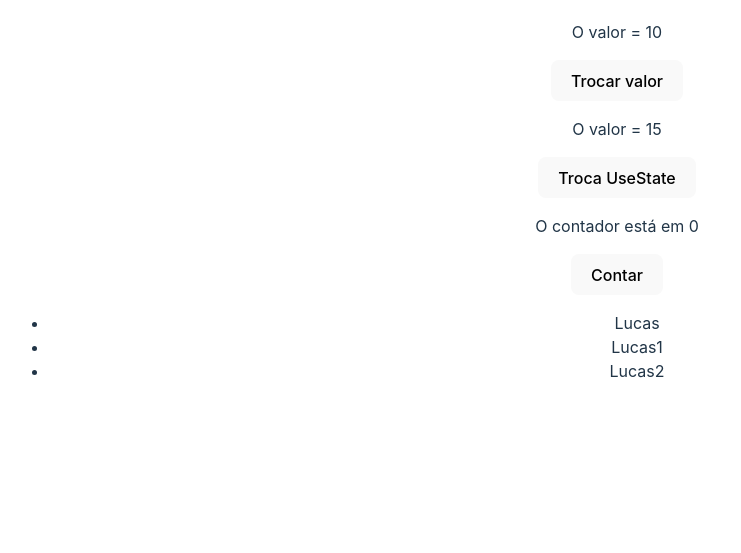
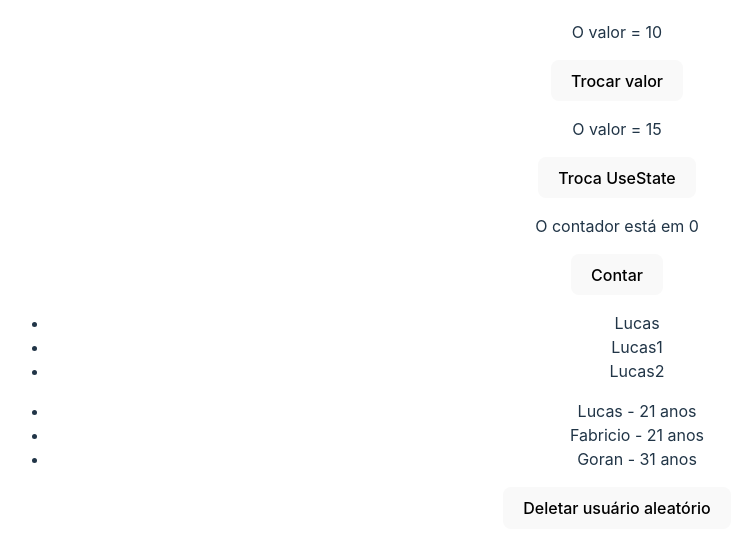
Before and after one commit to TomoriComAncora/formacao_front-end_react, a React (Vite) app in the folder 3_AVANÇANDO_EM_REACT/avancando/: page / in a window 1280 px wide. Shown: the part 1007-1560 px from the top of the page, without its empty margins (23-764 px from the left). Built offline with nearby package versions, Linux system fonts and the light colour scheme.

Commit message:
Renderizando listas

```diff
--- a/3_AVANÇANDO_EM_REACT/avancando/src/components/ListRender.jsx
+++ b/3_AVANÇANDO_EM_REACT/avancando/src/components/ListRender.jsx
@@ -1,17 +1,44 @@
 import { useState } from "react";
 
 const ListRender = () => {
-    const [list] = useState(["Lucas", "Lucas1", "Lucas2"]);
+  const [list] = useState(["Lucas", "Lucas1", "Lucas2"]);
+
+  const [users, setUsers] = useState([
+    { id: 1, nome: "Lucas", idade: 21 },
+    { id: 2, nome: "Fabricio", idade: 21 },
+    { id: 3, nome: "Goran", idade: 31 },
+  ]);
+
+  const deletarUsuario = () => {
+    const numeroAleatorio = Math.floor(Math.random() * 4);
+
+    setUsers((prevUsers) =>
+      prevUsers.filter((item) => numeroAleatorio != item.id)
+    );
+  };
 
   return (
     <div>
-        <ul>
-            {list.map((item)=>(
-                <li>{item}</li>
-            ))}
-        </ul>
+      {/* 4 render sem key */}
+      <ul>
+        {list.map((item, i) => (
+          <li key={i}>{item}</li>
+        ))}
+      </ul>
+      {/* 5 render com key */}
+      <ul>
+        {users.map((item) => (
+          <li key={item.id}>
+            {item.nome} - {item.idade} anos
+          </li>
+        ))}
+      </ul>
+      {/* 6 previous state */}
+      <div>
+        <button onClick={deletarUsuario}>Deletar usuário aleatório</button>
+      </div>
     </div>
-  )
-}
+  );
+};
 
-export default ListRender
+export default ListRender;
```
